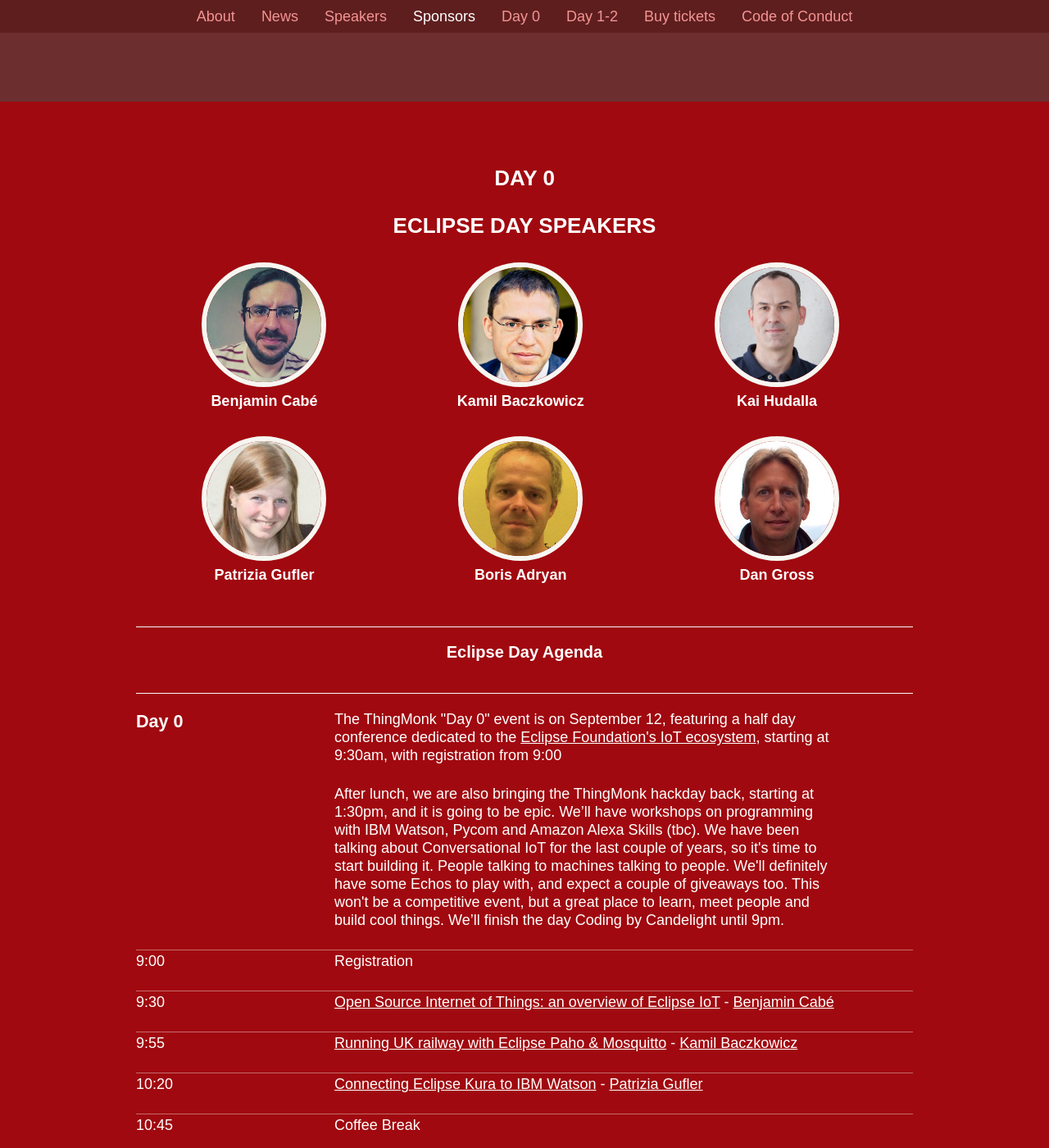
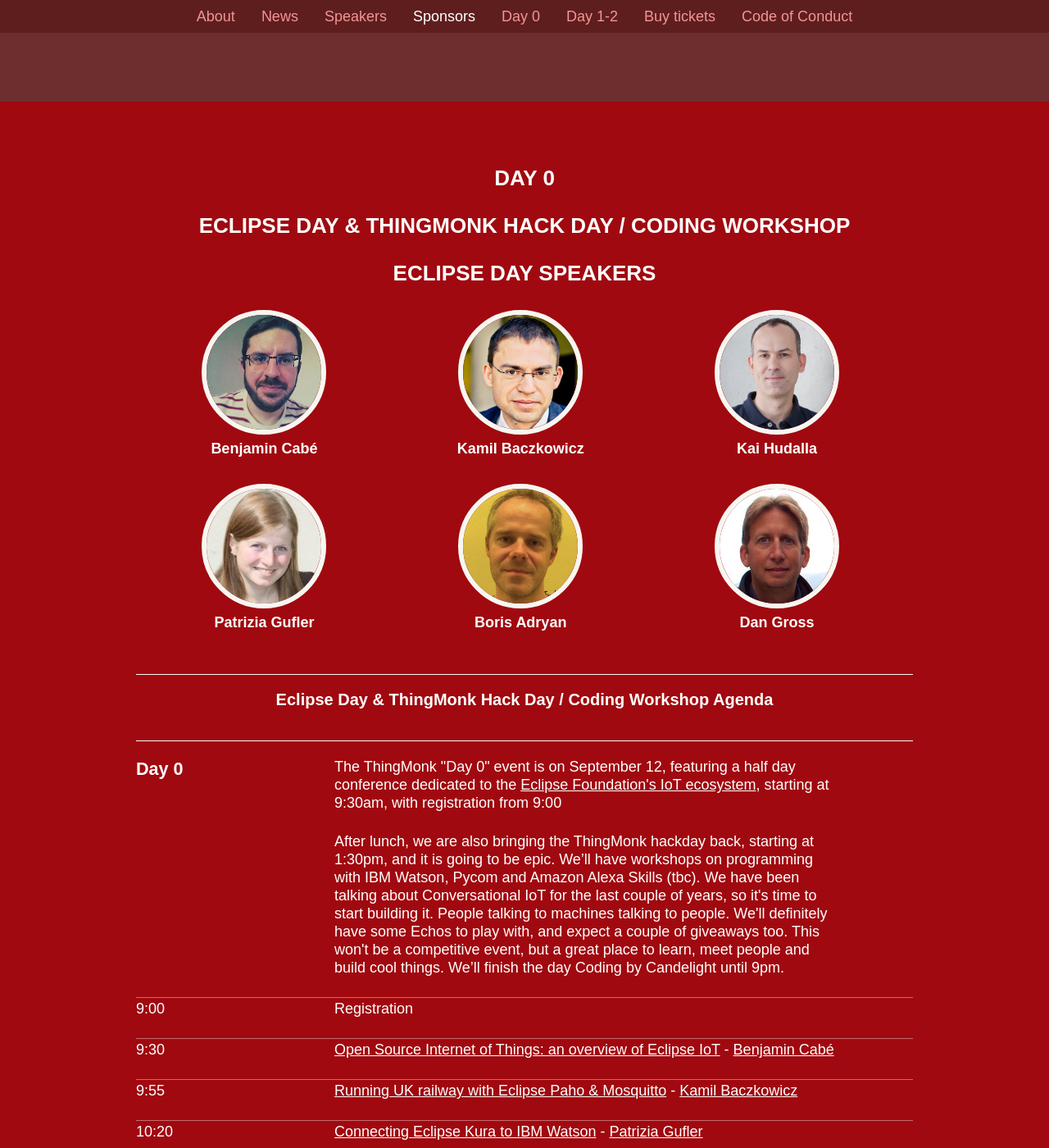
Before and after one commit to thingmonk/thingmonk.github.io, a Jekyll site: the page built from index.html, in a window 1280 px wide and 1400 px high, scrolled down 4004 px. Shown: the whole window at 82% size. Built offline with Jekyll 4.4.1, drawn with Linux system fonts in a browser that asks for light colours.

Commit message:
AWS as sponsor

```diff
--- a/_data/eclipse_sponsors.yml
+++ b/_data/eclipse_sponsors.yml
@@ -5,3 +5,7 @@
 - sponsor: Canonical
   url: canonical.com
   image: canonical-aubergine-on-white.gif
+
+- name: Amazon Web Services
+  url: aws.amazon.com
+  image: aws-logo-rgb-hr.png
--- /dev/null
+++ b/_data/u_sponsors.yml
@@ -0,0 +1,3 @@
+- name: Amazon Web Services
+  url: aws.amazon.com
+  image: aws-logo-rgb-hr.png
--- a/index.html
+++ b/index.html
@@ -73,7 +73,8 @@
       <div class="row">
         <div class="small-12 medium-12 columns text-center">
             <div class="item">
-              <h2>Day 0</h2>
+                <h2>Day 0</h2>
+                <h2>Eclipse Day &amp; ThingMonk Hack Day / Coding Workshop</h2>
               <h2>Eclipse Day Speakers</h2>
               <div class="c-speakers c-speakers__grid--small">
               {% for speaker in site.data.eclipse_speakers %}
@@ -87,7 +88,7 @@
               {% endfor %}
               </div><!--speakers-->
               <hr />
-              <h3 class="text-center">Eclipse Day Agenda</h3>
+              <h3 class="text-center">Eclipse Day & ThingMonk Hack Day / Coding Workshop Agenda</h3>
               <hr />
               <!-- Eclipse Day -->
               <ol class="c-sessions">
@@ -176,11 +177,15 @@
     <div class="l-sponsors row -cta">
     <div class="item">
       <h2>Sponsors</h2>
-      <!-- <h4>Unobtainium</h4>
+      <div class="l-sponsors__sponsor">
+      <h4>Unobtainium</h4>
+      {% for sponsor in site.data.u_sponsors %}
+      <div class="l-sponsors__logo"><a href="http://{{ sponsor.url }}" taget="_blank"><img src="/imgs/sponsors/{{ sponsor.image }}"></a></div> <br />
+      {% endfor %}
+      <!--
       <h4>Neodymium</h4>
       <h4>Graphene</h4>
       <h4>Lithium Ion</h4> -->
-      <div class="l-sponsors__sponsor">
       <h4>Coding WorkShop</h4>
       {% for sponsor in site.data.cw_sponsors %}
       <div class="l-sponsors__logo"><a href="http://{{ sponsor.url }}" taget="_blank"><img src="/imgs/sponsors/{{ sponsor.image }}"></a></div> <br />
```
Also changed, not shown: imgs/sponsors/aws-logo-rgb-hr.png (added).
